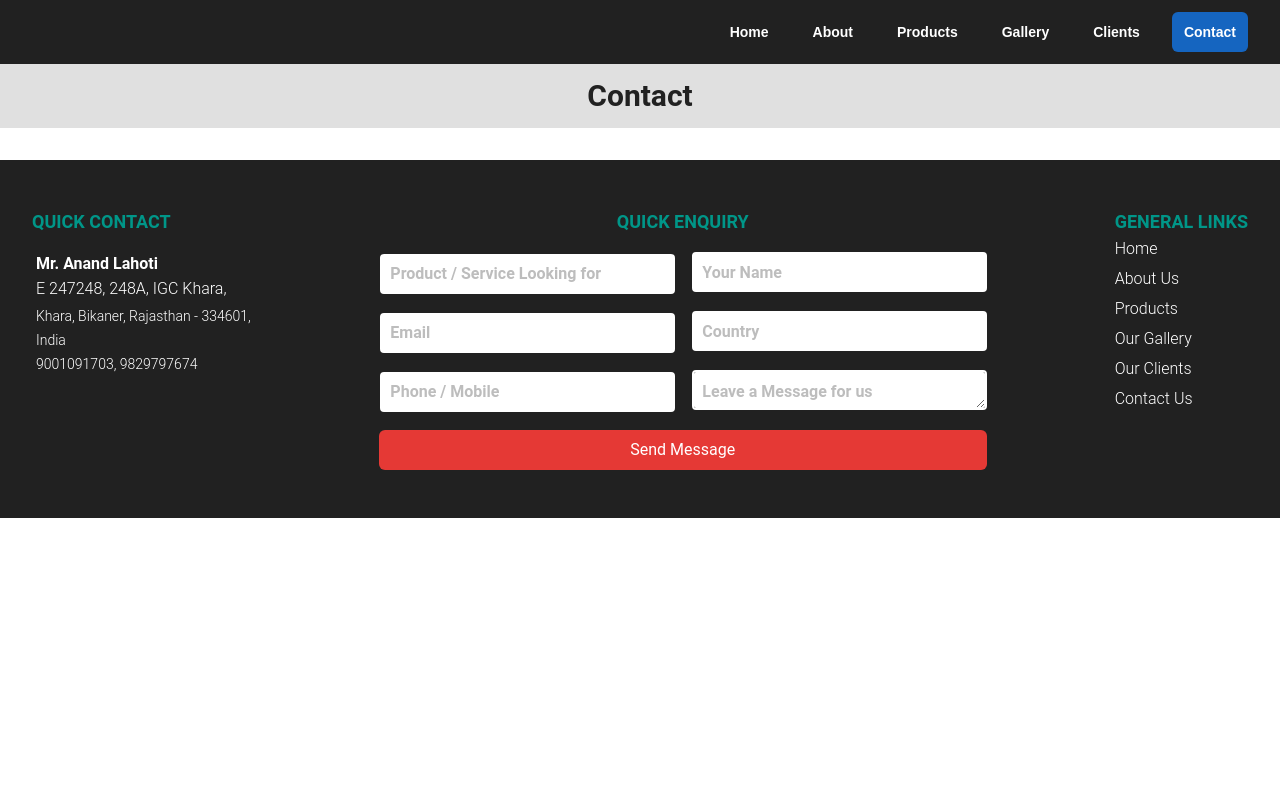
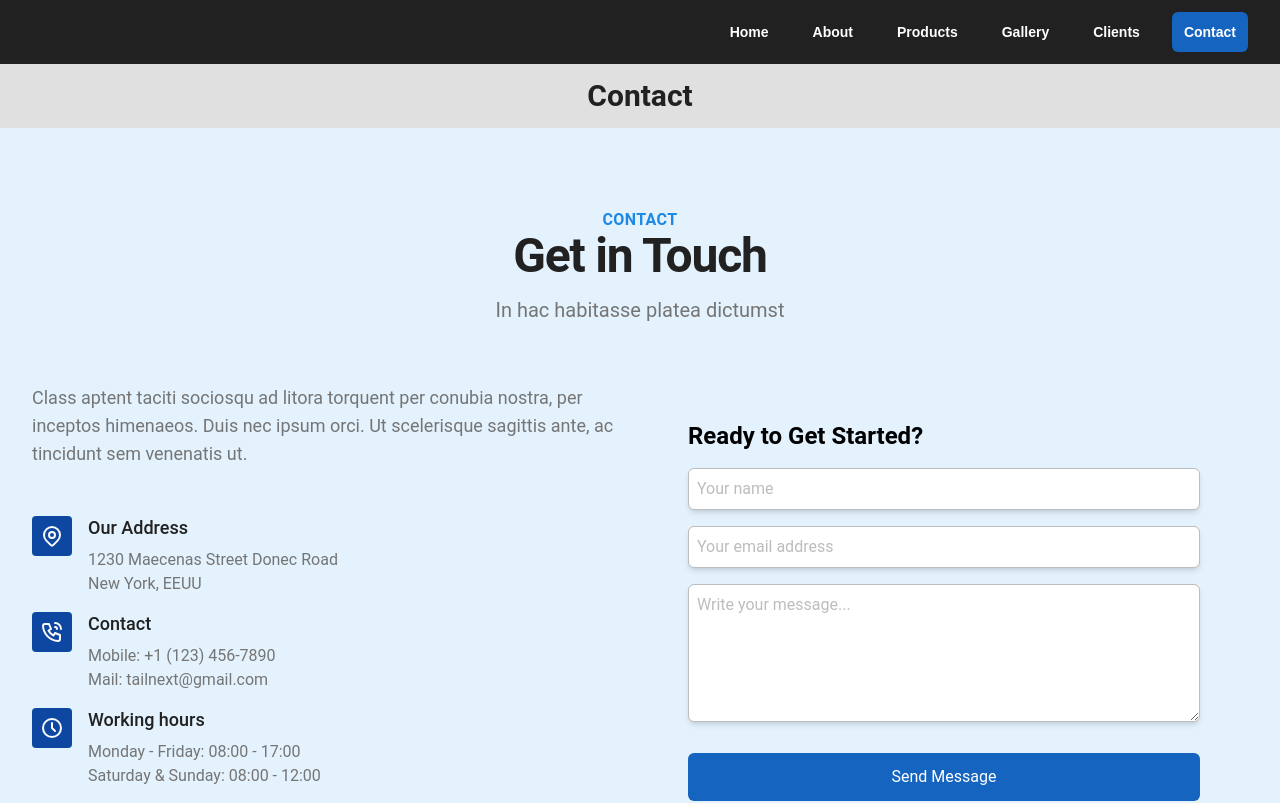
Before and after one commit to manavilahoti/ImperialCeramics, a React (Create React App) app: page /contact in a window 1280 px wide. Shown: the top 803 px of the page. Built offline with nearby package versions, Linux system fonts and the light colour scheme.

Commit message:
contact us

```diff
--- a/src/components/pages/Contact.jsx
+++ b/src/components/pages/Contact.jsx
@@ -1,11 +1,112 @@
-import React from 'react'
+import React from 'react';
 
-const contact = () => {
-  return (
-    <div>
+const ContactSection = () => {
+    return (
+        <section className="bg-blue-50 dark:bg-slate-800" id="contact">
+            <div className="mx-auto max-w-7xl px-4 py-16 sm:px-6 lg:px-8 lg:py-20">
+                <div className="mb-4">
+                    <div className="mb-6 max-w-3xl text-center sm:text-center md:mx-auto md:mb-12">
+                        <p className="text-base font-semibold uppercase tracking-wide text-blue-600 dark:text-blue-200">
+                            Contact
+                        </p>
+                        <h2 className="font-heading mb-4 font-bold tracking-tight text-gray-900 dark:text-white text-3xl sm:text-5xl">
+                            Get in Touch
+                        </h2>
+                        <p className="mx-auto mt-4 max-w-3xl text-xl text-gray-600 dark:text-slate-400">In hac habitasse platea
+                            dictumst
+                        </p>
+                    </div>
+                </div>
+                <div className="flex items-stretch justify-center">
+                    <div className="grid md:grid-cols-2">
+                        <div className="h-full pr-6">
+                            <p className="mt-3 mb-12 text-lg text-gray-600 dark:text-slate-400">
+                                Class aptent taciti sociosqu ad
+                                litora torquent per conubia nostra, per inceptos himenaeos. Duis nec ipsum orci. Ut scelerisque
+                                sagittis ante, ac tincidunt sem venenatis ut.
+                            </p>
+                            <ul className="mb-6 md:mb-0">
+                                <li className="flex">
+                                    <div className="flex h-10 w-10 items-center justify-center rounded bg-blue-900 text-gray-50">
+                                        <svg xmlns="http://www.w3.org/2000/svg" width="24" height="24" viewBox="0 0 24 24"
+                                            fill="none" stroke="currentColor" strokeWidth="2" strokeLinecap="round"
+                                            strokeLinejoin="round" className="h-6 w-6">
+                                            <path d="M9 11a3 3 0 1 0 6 0a3 3 0 0 0 -6 0"></path>
+                                            <path
+                                                d="M17.657 16.657l-4.243 4.243a2 2 0 0 1 -2.827 0l-4.244 -4.243a8 8 0 1 1 11.314 0z">
+                                            </path>
+                                        </svg>
+                                    </div>
+                                    <div className="ml-4 mb-4">
+                                        <h3 className="mb-2 text-lg font-medium leading-6 text-gray-900 dark:text-white">Our Address
+                                        </h3>
+                                        <p className="text-gray-600 dark:text-slate-400">1230 Maecenas Street Donec Road</p>
+                                        <p className="text-gray-600 dark:text-slate-400">New York, EEUU</p>
+                                    </div>
+                                </li>
+                                <li className="flex">
+                                    <div className="flex h-10 w-10 items-center justify-center rounded bg-blue-900 text-gray-50">
+                                        <svg xmlns="http://www.w3.org/2000/svg" width="24" height="24" viewBox="0 0 24 24"
+                                            fill="none" stroke="currentColor" strokeWidth="2" strokeLinecap="round"
+                                            strokeLinejoin="round" className="h-6 w-6">
+                                            <path
+                                                d="M5 4h4l2 5l-2.5 1.5a11 11 0 0 0 5 5l1.5 -2.5l5 2v4a2 2 0 0 1 -2 2a16 16 0 0 1 -15 -15a2 2 0 0 1 2 -2">
+                                            </path>
+                                            <path d="M15 7a2 2 0 0 1 2 2"></path>
+                                            <path d="M15 3a6 6 0 0 1 6 6"></path>
+                                        </svg>
+                                    </div>
+                                    <div className="ml-4 mb-4">
+                                        <h3 className="mb-2 text-lg font-medium leading-6 text-gray-900 dark:text-white">Contact
+                                        </h3>
+                                        <p className="text-gray-600 dark:text-slate-400">Mobile: +1 (123) 456-7890</p>
+                                        <p className="text-gray-600 dark:text-slate-400">Mail: tailnext@gmail.com</p>
+                                    </div>
+                                </li>
+                                <li className="flex">
+                                    <div className="flex h-10 w-10 items-center justify-center rounded bg-blue-900 text-gray-50">
+                                        <svg xmlns="http://www.w3.org/2000/svg" width="24" height="24" viewBox="0 0 24 24"
+                                            fill="none" stroke="currentColor" strokeWidth="2" strokeLinecap="round"
+                                            strokeLinejoin="round" className="h-6 w-6">
+                                            <path d="M3 12a9 9 0 1 0 18 0a9 9 0 0 0 -18 0"></path>
+                                            <path d="M12 7v5l3 3"></path>
+                                        </svg>
+                                    </div>
+                                    <div className="ml-4 mb-4">
+                                        <h3 className="mb-2 text-lg font-medium leading-6 text-gray-900 dark:text-white">Working
+                                            hours</h3>
+                                        <p className="text-gray-600 dark:text-slate-400">Monday - Friday: 08:00 - 17:00</p>
+                                        <p className="text-gray-600 dark:text-slate-400">Saturday &amp; Sunday: 08:00 - 12:00</p>
+                                    </div>
+                                </li>
+                            </ul>
+                        </div>
+                        <div className="card h-fit max-w-6xl p-5 md:p-12" id="form">
+                            <h2 className="mb-4 text-2xl font-bold dark:text-white">Ready to Get Started?</h2>
+                            <form id="contactForm">
+                                <div className="mb-6">
+                                    <div className="mx-0 mb-1 sm:mb-4">
+                                        <div className="mx-0 mb-1 sm:mb-4">
+                                            <label htmlFor="name" className="pb-1 text-xs uppercase tracking-wider"></label><input type="text" id="name" autoComplete="given-name" placeholder="Your name" className="mb-2 w-full rounded-md border border-gray-400 py-2 pl-2 pr-4 shadow-md dark:text-gray-300 sm:mb-0" name="name" />
+                                        </div>
+                                        <div className="mx-0 mb-1 sm:mb-4">
+                                            <label htmlFor="email" className="pb-1 text-xs uppercase tracking-wider"></label><input type="email" id="email" autoComplete="email" placeholder="Your email address" className="mb-2 w-full rounded-md border border-gray-400 py-2 pl-2 pr-4 shadow-md dark:text-gray-300 sm:mb-0" name="email" />
+                                        </div>
+                                    </div>
+                                    <div className="mx-0 mb-1 sm:mb-4">
+                                        <label htmlFor="textarea" className="pb-1 text-xs uppercase tracking-wider"></label><textarea id="textarea" name="textarea" cols="30" rows="5" placeholder="Write your message..." className="mb-2 w-full rounded-md border border-gray-400 py-2 pl-2 pr-4 shadow-md dark:text-gray-300 sm:mb-0"></textarea>
+                                    </div>
+                                </div>
+                                <div className="text-center">
+                                    <button type="submit" className="w-full bg-blue-800 text-white px-6 py-3 font-xl rounded-md sm:mb-0">Send Message</button>
+                                </div>
+                            </form>
+                        </div>
+                    </div>
+                </div>
+            </div>
+        </section>
+    );
+};
 
-    </div>
-  )
-}
-
-export default contact
+export default ContactSection;
```
